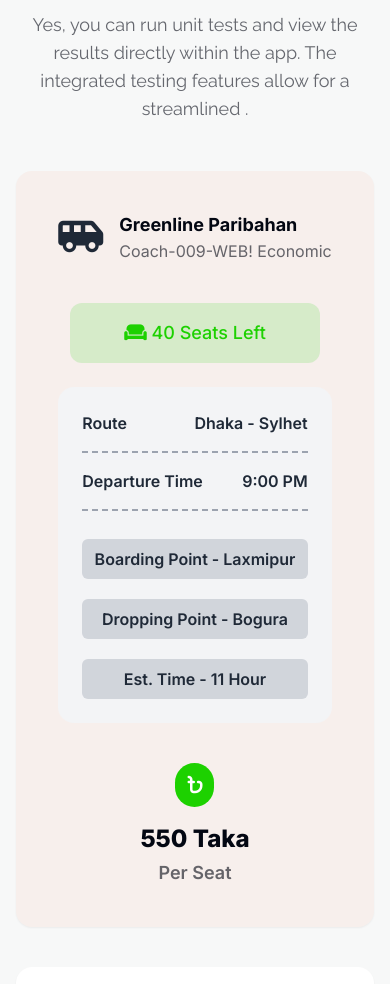
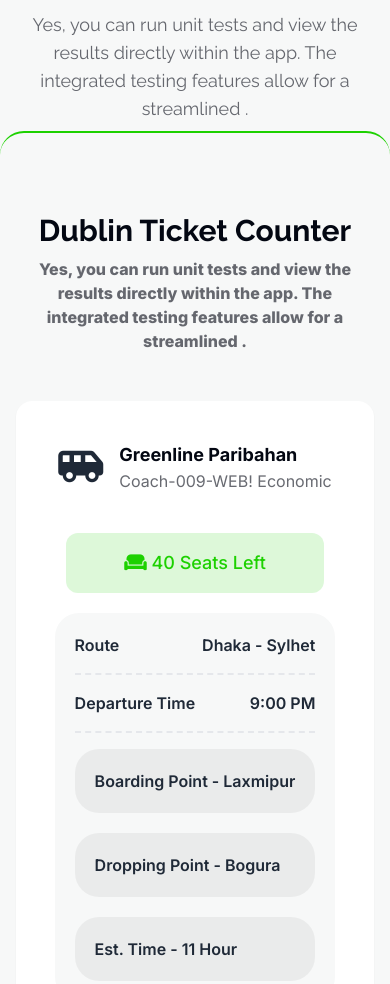
Before and after one commit to shahrukkabir/E-Bus_Ticket, a plain HTML site: page index.html in a window 390 px wide. Shown: the part 2398-3382 px from the top of the page. Drawn offline with nearby package versions, Linux system fonts and the light colour scheme.

Commit message:
section heading update and responsive

```diff
--- a/index.html
+++ b/index.html
@@ -196,9 +196,21 @@
                     app. The integrated testing features allow for a streamlined .
                 </p>
             </div>
+                   <!-- Services Section Start -->
+        <section class="bg-mobileMenu py-20 rounded-t-3xl border-t-2 border-primary">
+            <!-- section heading -->
+            <div id="section-heading" class="text-center">
+                <h3 class="lg:text-5xl md:text-4xl text-3xl font-bold text-secondary capitalize">
+                    Dublin Ticket Counter
+                </h3>
+                <p class="text-body font-Inter lg:w-2/5 md:w-4/5 w-11/12 mx-auto py-2">
+                    Yes, you can run unit tests and view the results directly within the
+                    app. The integrated testing features allow for a streamlined .
+                </p>
+            </div>
             <!-- Current available Bus Services -->
             <section class="w-11/12 mx-auto my-10">
-                <div class="bg-myCol2 sm:px-8 px-4 py-10 rounded-2xl shadow-sm font-Inter relative overflow-hidden grid sm:grid-cols-3 sm:gap-20 gap-10 justify-center items-center">
+                <div class="bg-white sm:px-8 px-4 py-10 rounded-2xl shadow-sm font-Inter relative overflow-hidden grid sm:grid-cols-3 sm:gap-20 gap-10 justify-center items-center">
                     <!-- right section -->
                     <div class="sm:col-span-2">
                         <!-- up part -->
@@ -216,19 +228,18 @@
                             </div>
                         </div>
                         <!-- down part -->
-                        <div class="rounded-2xl bg-gray-100 p-6 mt-6">
+                        <div class="rounded-3xl bg-[#f7f8f8] p-5 mt-5">
                             <li class="list-none font-semibold flex justify-between"> <span>Route</span><span>Dhaka - Sylhet</span></li>
-                            <div class="border-b-2 my-4 border-gray-400  border-dashed"></div>
+                            <div class="border-b-2 my-4 border-dashed"></div>
                             <li class="list-none font-semibold flex justify-between"><span>Departure Time</span><span>9:00 PM</span></li>
-                            <div class="border-b-2 border-gray-400 my-4 border-dashed"></div>
-                            <li class="list-none font-semibold flex sm:flex-row flex-col gap-5 pt-3 justify-between">
-                                <span class="bg-gray-300 p-2 rounded-md text-center">Boarding Point - Laxmipur</span>
-                                <span class="bg-gray-300 p-2 rounded-md text-center">Dropping Point - Bogura</span>
-                                <span class="bg-gray-300 p-2 rounded-md text-center">Est. Time - 11 Hour</span>
+                            <div class="border-b-2 my-4 border-dashed"></div>
+                            <li class="list-none font-semibold flex sm:flex-row flex-col gap-5 justify-between">
+                                <span class="bg-[#0307120d] p-5 rounded-3xl">Boarding Point - Laxmipur</span>
+                                <span class="bg-[#0307120d] p-5 rounded-3xl">Dropping Point - Bogura</span>
+                                <span class="bg-[#0307120d] p-5 rounded-3xl">Est. Time - 11 Hour</span>
                             </li>
                         </div>
                     </div>
-
                     <!-- left section -->
                     <div class="flex sm:justify-evenly justify-center text-center items-center col-span-1">
                         <div class="sm:flex hidden flex-col items-center justify-between h-full overflow-hidden">
@@ -238,15 +249,12 @@
                         </div>
                         <div class="text-center justify-center items-center ">
                             <i class="fa-solid fa-bangladeshi-taka-sign bg-primary text-white text-xl px-3 py-2 rounded-full"></i>
-                            <h3 class="text-2xl font-extrabold text-secondary my-1 mt-4"> 550 Taka </h3>
+                            <h3 class="text-2xl font-extrabold text-secondary my-3">550 Taka </h3>
                             <p class="text-lg text-body font-semibold">Per Seat</p>
                         </div>
                     </div>
                 </div>
             </section>
-
-
-
 
             <!-- seat booking section -->
             <section class="bg-white px-8 py-5 w-11/12 mx-auto rounded-2xl shadow-sm sm:grid sm:grid-cols-3 gap-5">
```
